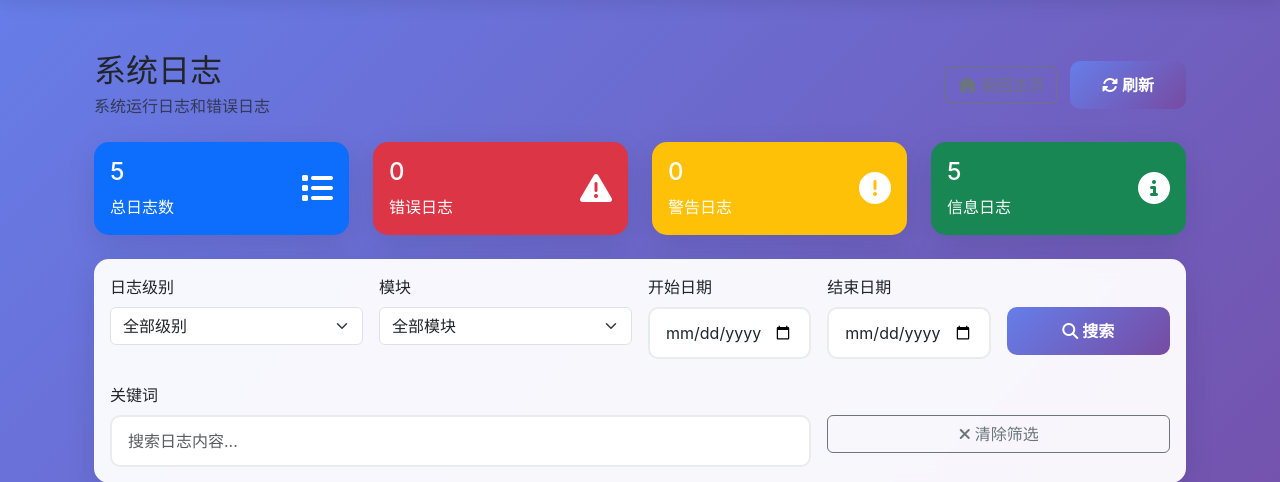
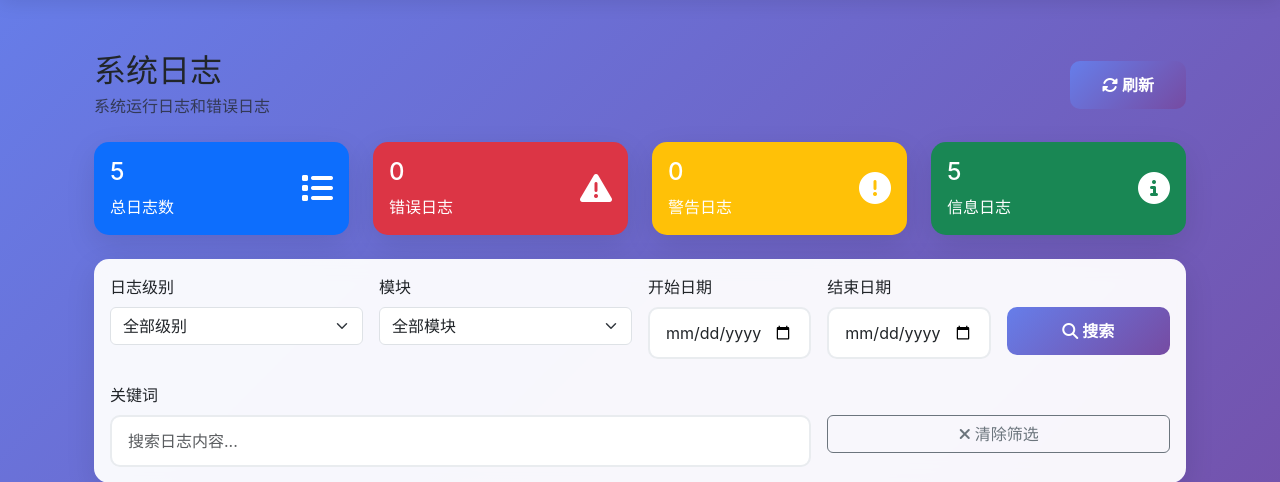
Before and after one commit to nyealovey/TaifishingV4, a Flask app: page /logs/ in a window 1280 px wide. Shown: the part 56-538 px from the top of the page. Run offline with Flask 3, Linux system fonts and the light colour scheme; the visitor is signed in with stand-in values (Sample User, id 1); data comes from the database, SQL or seed files in the repository; parts of the project's set-up code (start-up, migrations or seed data) failed here and were passed over; some libraries are stand-ins or nearby versions.

Commit message:
remove: 删除系统日志页面的返回主页按钮
- 从 system_logs.html 中移除返回主页按钮
- 保留刷新按钮，简化页面操作
- 减少不必要的导航元素，提升界面简洁性

```diff
--- a/app/templates/logs/system_logs.html
+++ b/app/templates/logs/system_logs.html
@@ -13,9 +13,6 @@
                     <p class="text-muted mb-0">系统运行日志和错误日志</p>
                 </div>
                 <div>
-                    <a href="{{ url_for('main.index') }}" class="btn btn-outline-secondary me-2">
-                        <i class="fas fa-home me-1"></i>返回主页
-                    </a>
                     <button class="btn btn-primary" onclick="location.reload()">
                         <i class="fas fa-sync-alt me-1"></i>刷新
                     </button>
```
